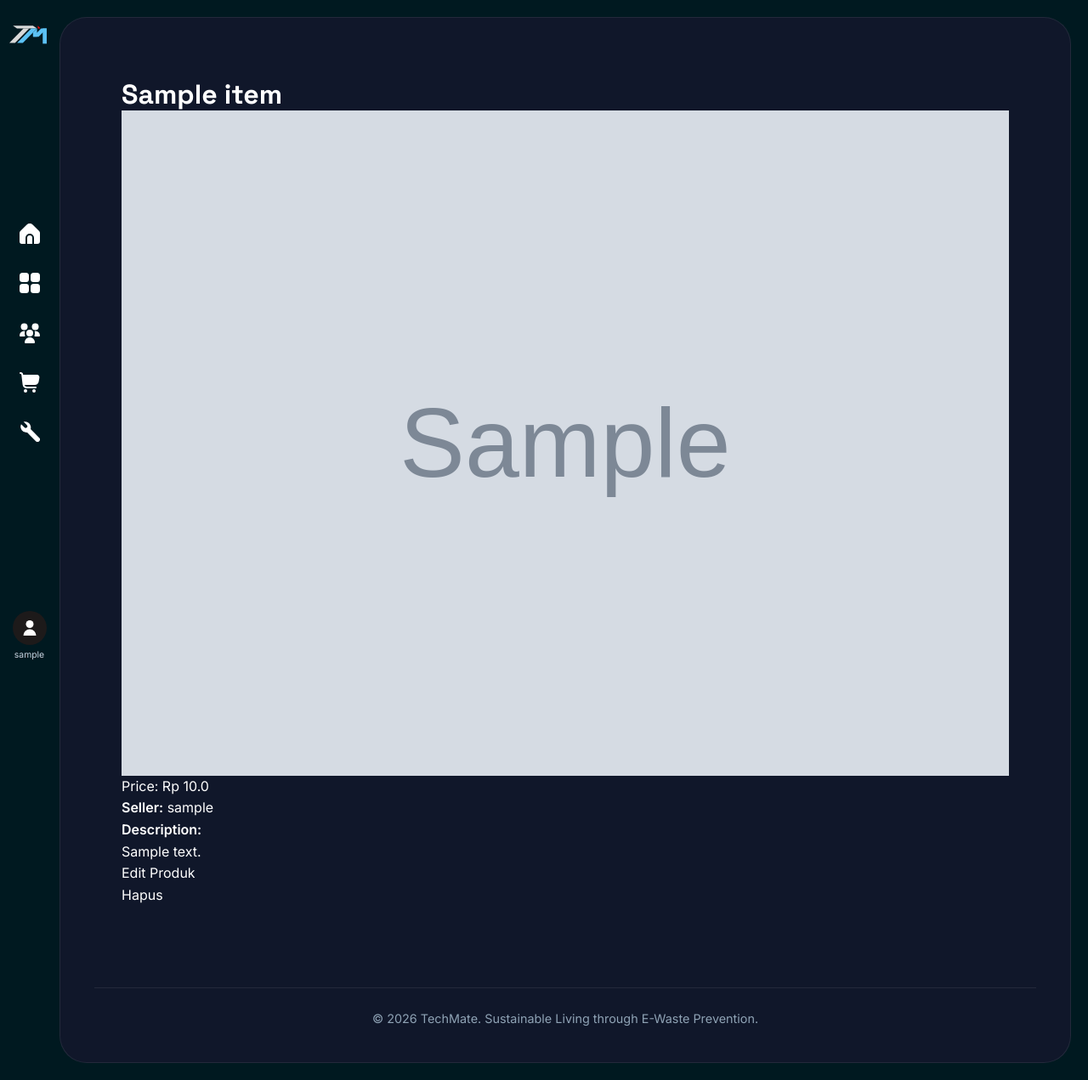
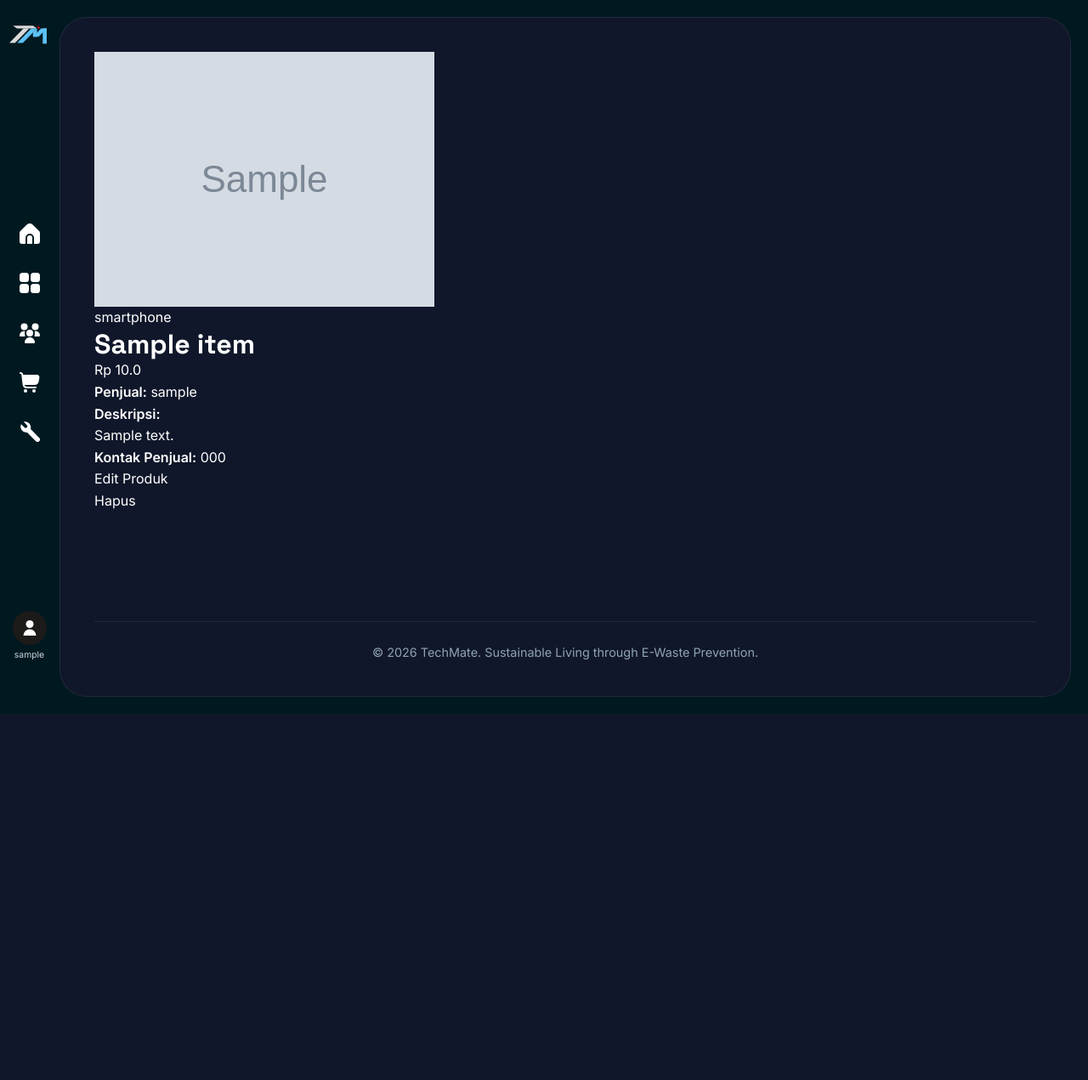
Before and after one commit to PBP-Kelompok-2-D/TechMate, a Django app: page /marketplace/1/ in a window 1280 px wide. Shown: the whole page at 85% size. After the commit the page ends 840 px from the top, so only its background shows below. Run offline with Django 5.2, Linux system fonts and the light colour scheme; a user stored in the database is signed in; tables that the repository leaves empty hold one stand-in row (values such as "Sample post"); grey boxes marked "Sample" are stand-in pictures.

Commit message:
Perbaikan delete dan edit

```diff
--- a/marketplace/views.py
+++ b/marketplace/views.py
@@ -64,25 +64,33 @@
 
 @login_required
 def edit(request, pk):
-    # Menggunakan get_object_or_404 biasa, lalu dicek kepemilikannya
     item = get_object_or_404(Item, pk=pk)
 
     if item.created_by != request.user:
-        return redirect('marketplace:show_market') # Redirect jika bukan pemilik produk
+        return redirect('marketplace:show_market')
 
     if request.method == "POST":
         form = EditItemForm(request.POST, request.FILES, instance=item)
-
         if form.is_valid():
             form.save()
             return redirect('marketplace:detail', pk=item.id)
     else:
         form = EditItemForm(instance=item)
 
-    return render(request, 'forms.html', {
+    return render(request, 'form.html', {
         'form': form,
         'title': 'Edit item',
     })
+
+@login_required
+def delete(request, pk):
+    item = get_object_or_404(Item, pk=pk)
+
+    if item.created_by == request.user:
+        item.delete()
+
+    # WAJIB menggunakan redirect agar kembali ke halaman market dan tidak merusak tampilan
+    return redirect('marketplace:show_market')
 
 def new_conversation(request, item_pk):
     item = get_object_or_404(Item, pk=item_pk)
--- a/templates/detail.html
+++ b/templates/detail.html
@@ -3,53 +3,65 @@
 {% block title %}{{ item.name }}{% endblock %}
 
 {% block content %}
-<main style="padding: 2rem;">
-    <div class="grid grid-cols-1 md:grid-cols-2 gap-6 bg-[#161b22] p-6 rounded-2xl border border-gray-800">
+<main class="max-w-4xl mx-auto p-6">
+    <div class="grid grid-cols-1 md:grid-cols-2 gap-8 bg-[#161b22] p-8 rounded-2xl border border-gray-800 shadow-xl">
 
-        <div class="col-span-2 md:col-span-1 p-4 flex flex-col gap-4">
-            <h1 class="text-3xl font-bold text-white">{{ item.name }}</h1>
+        <!-- Kolom Gambar Produk -->
+        <div class="w-full h-80 bg-gray-900 rounded-xl overflow-hidden flex items-center justify-center border border-gray-700">
+            {% if item.image %}
+                <img src="{{ item.image }}" alt="{{ item.name }}" class="w-full h-full object-cover">
+            {% else %}
+                <span class="text-gray-500">Tidak ada foto produk</span>
+            {% endif %}
+        </div>
 
-            <!-- Gambar Produk -->
-            <div class="w-full h-64 bg-gray-800 rounded-xl overflow-hidden flex items-center justify-center">
-                {% if item.image %}
-                    <img src="{{ item.image }}" alt="{{ item.name }}" style="width: 100%; height: 100%; object-fit: cover;">
-                {% else %}
-                    <span class="text-gray-400">Tidak ada foto produk</span>
+        <!-- Kolom Informasi Produk -->
+        <div class="flex flex-col justify-between">
+            <div class="flex flex-col gap-3">
+                <span class="text-xs uppercase tracking-wider px-3 py-1 bg-cyan-900 text-cyan-300 rounded-full w-max">
+                    {{ item.category }}
+                </span>
+                <h1 class="text-3xl font-bold text-white break-words">{{ item.name }}</h1>
+                <p class="text-cyan-400 text-2xl font-bold">Rp {{ item.price }}</p>
+                <p class="text-gray-400 text-sm"><strong>Penjual:</strong> {{ item.created_by.username }}</p>
+
+                {% if item.description %}
+                    <div class="text-gray-300 mt-2">
+                        <strong class="text-gray-400 block mb-1">Deskripsi:</strong>
+                        <p class="break-words text-sm leading-relaxed">{{ item.description }}</p>
+                    </div>
+                {% endif %}
+
+                <!-- Menampilkan Nomor Kontak / WhatsApp Baru -->
+                {% if item.contact_number %}
+                    <div class="text-gray-300 mt-2">
+                        <strong class="text-gray-400 block mb-1">Kontak Penjual:</strong>
+                        <span class="text-emerald-400 font-semibold">{{ item.contact_number }}</span>
+                    </div>
                 {% endif %}
             </div>
 
-            <!-- Detail Harga & Penjual -->
-            <p class="text-cyan-400 text-xl font-bold">Price: Rp {{ item.price }}</p>
-            <p class="text-gray-400"><strong>Seller:</strong> {{ item.created_by.username }}</p>
+            <!-- Tombol Aksi (Edit, Delete, WhatsApp) -->
+            <div class="mt-6 flex flex-col gap-3">
+                {% if request.user == item.created_by %}
+                    <div class="flex gap-3">
+                        <a href="{% url 'marketplace:edit' item.pk %}" class="flex-1 text-center bg-amber-600 hover:bg-amber-500 text-white px-4 py-2.5 rounded-xl font-semibold transition">Edit Produk</a>
 
-            {% if item.description %}
-                <p class="text-gray-300">
-                    <strong class="text-gray-400">Description:</strong><br>
-                    {{ item.description }}
-                </p>
-            {% endif %}
-
-            <!-- TOMBOL CONTACT SELLER (Pastikan bagian ini ada) -->
-            <div class="mt-4 flex flex-col gap-3">
-                {% if request.user == item.created_by %}
-                    <div class="flex gap-4">
-                        <a href="{% url 'marketplace:edit' item.pk %}" class="bg-amber-600 hover:bg-amber-500 text-white px-4 py-2 rounded-xl font-semibold transition">Edit Produk</a>
-                        <form action="{% url 'marketplace:delete' item.pk %}" method="post">
+                        <form action="{% url 'marketplace:delete' item.pk %}" method="post" class="flex-1">
                             {% csrf_token %}
-                            <button type="submit" class="bg-red-600 hover:bg-red-500 text-white px-4 py-2 rounded-xl font-semibold transition">Hapus</button>
+                            <button type="submit" class="w-full bg-red-600 hover:bg-red-500 text-white px-4 py-2.5 rounded-xl font-semibold transition">Hapus</button>
                         </form>
                     </div>
                 {% else %}
                     {% if item.contact_number %}
                         <a href="https://wa.me/{{ item.contact_number }}?text=Halo%20{{ item.created_by.username }},%20saya%20tertarik%20dengan%20produk%20{{ item.name }}%20di%20TechMate."
                            target="_blank"
-                           class="inline-flex items-center justify-center gap-2 px-6 py-3 text-lg font-semibold bg-emerald-600 text-white rounded-xl hover:bg-emerald-500 transition">
+                           class="flex items-center justify-center gap-2 px-6 py-3 text-base font-semibold bg-emerald-600 text-white rounded-xl hover:bg-emerald-500 transition shadow-md">
                             💬 Hubungi Penjual via WhatsApp
                         </a>
                     {% endif %}
                 {% endif %}
             </div>
-
         </div>
 
     </div>
```
Also changed, not shown: templates/market.html (+48 -39 lines).
